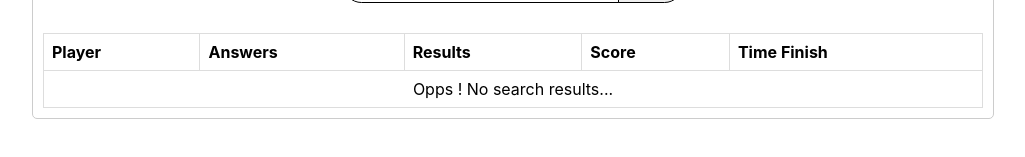
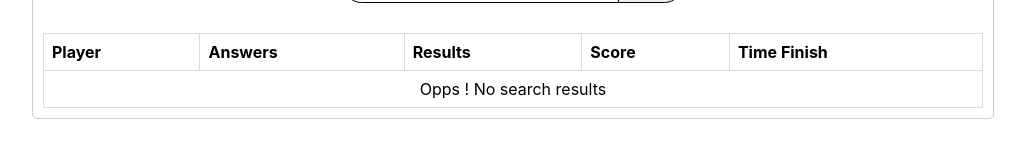
Before and after one commit to letoan1/funny-game, a React (Create React App) app: page /result in a window 1280 px wide. Both pictures are taken after typing "Sample" into the empty fields and a click on the button "Search". Shown: the part 335-492 px from the top of the page, without its empty margins (127-1152 px from the left). Built offline with nearby package versions, Linux system fonts and the light colour scheme.

Commit message:
fix handle search

```diff
--- a/src/App.tsx
+++ b/src/App.tsx
@@ -164,16 +164,7 @@ const App: React.FC = () => {
                     />
                 </Route>
                 <Route path="/result">
-                    <ResultPage
-                        players={players}
-                        score={score}
-                        turn={turn}
-                        timeFinish={timeFinish}
-                        setTimeFinish={setTimeFinish}
-                        setUserAnswer={setUserAnswer}
-                        gameOver={gameOver}
-                        setTurn={setTurn}
-                    />
+                    <ResultPage />
                 </Route>
                 <Route path="/match">
                     <Match
--- a/src/pages/ResultPage.tsx
+++ b/src/pages/ResultPage.tsx
@@ -1,32 +1,31 @@
 import React from 'react';
 import { useHistory } from 'react-router-dom';
 
-import { AnswerObject } from '../App';
 import { decodeHTMLentities } from '../components/QuestionCard';
-import { Players } from '../interface';
 import './_result.scss';
 
-interface Props {
-    players: Players[];
-    score: number;
-    timeFinish: number[];
-    setTimeFinish: React.Dispatch<React.SetStateAction<number[]>>;
-    turn: number;
-    setTurn: React.Dispatch<React.SetStateAction<number>>;
-    setUserAnswer: React.Dispatch<React.SetStateAction<AnswerObject[]>>;
-    gameOver: boolean;
-}
-
-const ResultPage: React.FC<Props> = (props) => {
+const ResultPage: React.FC = () => {
     const history = useHistory();
+    const timingTimeoutRef = React.useRef<any>(null);
 
     const dataResult = JSON.parse(localStorage.getItem('players') || '');
     const [searchField, setSearchFeild] = React.useState<string>('');
     const [searchArr, setSearchArr] = React.useState<string[]>([]);
 
-    const searchResult = () => {
-        const haveWord = dataResult.filter((data: any) => data.name.toLowerCase().includes(searchField.toLowerCase()));
-        setSearchArr(haveWord);
+    const handleSearch = (e: React.ChangeEvent<HTMLInputElement>) => {
+        const value = e.currentTarget.value;
+        setSearchFeild(value);
+
+        if (timingTimeoutRef.current) {
+            clearTimeout(timingTimeoutRef.current);
+        }
+
+        timingTimeoutRef.current = setTimeout(() => {
+            const searchResult = dataResult.filter((data: any) =>
+                data.name.toLowerCase().includes(value.toLowerCase()),
+            );
+            setSearchArr(searchResult);
+        }, 500);
     };
 
     const visitToWinner = () => {
@@ -49,11 +48,9 @@ const ResultPage: React.FC<Props> = (props) => {
                         id="search"
                         placeholder="Search player"
                         value={searchField}
-                        onChange={(e) => setSearchFeild(e.target.value)}
+                        onChange={handleSearch}
                     />
-                    <button className="btn btn-search" onClick={searchResult}>
-                        Search
-                    </button>
+                    <button className="btn btn-search">Search</button>
                 </div>
                 <table>
                     <thead>
@@ -65,8 +62,9 @@ const ResultPage: React.FC<Props> = (props) => {
                             <th>Time Finish</th>
                         </tr>
                     </thead>
-                    {searchField !== '' && !!searchArr.length ? (
-                        searchArr?.map((player: any) => (
+
+                    {searchField === '' && !!dataResult.length ? (
+                        dataResult?.map((player: any) => (
                             <tbody key={player.id}>
                                 <tr>
                                     <td>{player.name}</td>
@@ -77,8 +75,8 @@ const ResultPage: React.FC<Props> = (props) => {
                                 </tr>
                             </tbody>
                         ))
-                    ) : searchField === '' ? (
-                        dataResult?.map((player: any) => (
+                    ) : !!searchArr.length ? (
+                        searchArr?.map((player: any) => (
                             <tbody key={player.id}>
                                 <tr>
                                     <td>{player.name}</td>
@@ -93,7 +91,7 @@ const ResultPage: React.FC<Props> = (props) => {
                         <tbody>
                             <tr>
                                 <td colSpan={5} style={{ textAlign: 'center' }}>
-                                    Opps ! No search results...
+                                    Opps ! No search results
                                 </td>
                             </tr>
                         </tbody>
```
